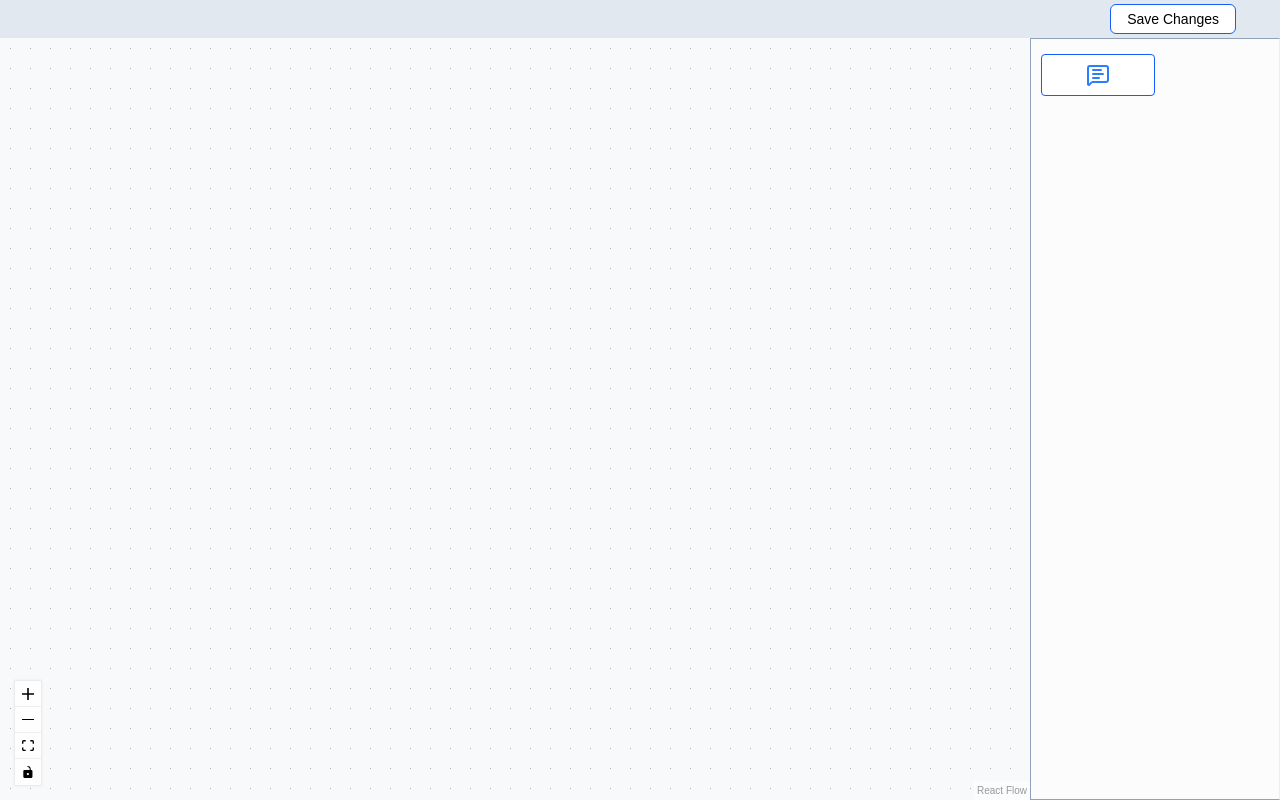
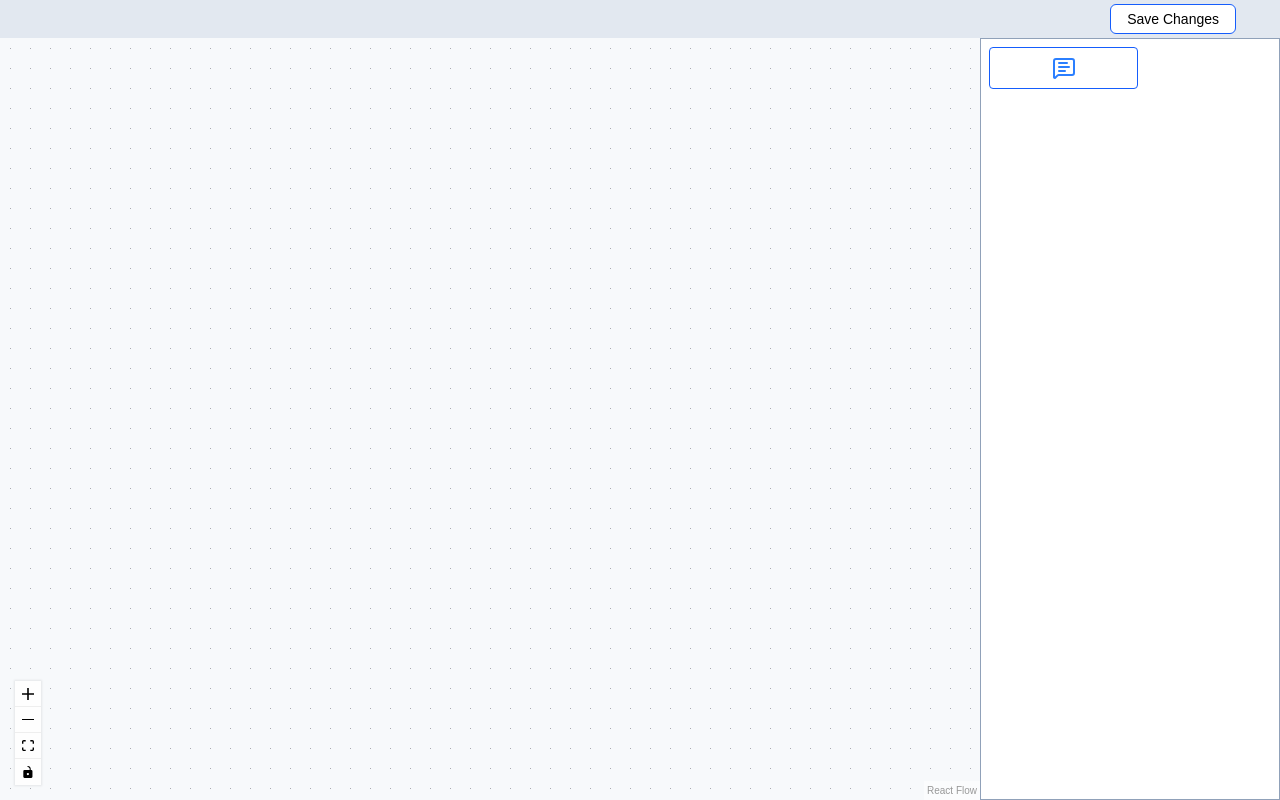
Before and after one commit to A-ryan-Kalra/chatbot-flow-builder, a React (Vite) app: page / in a window 1280 px wide. Built offline with nearby package versions, Linux system fonts and the light colour scheme.

Commit message:
rename text messages

```diff
--- a/src/components/drag-drop-flow.tsx
+++ b/src/components/drag-drop-flow.tsx
@@ -10,42 +10,29 @@ import {
   Background,
   Handle,
   Position,
+  type Node,
 } from "@xyflow/react";
 import Header from "./header";
 import "@xyflow/react/dist/style.css";
 
 import Sidebar from "./sidebar";
 import { DnDProvider, useDnD } from "./dnd-context";
-const CustomNode = () => (
-  <div style={{ padding: 10, border: "1px solid #777", borderRadius: "5px" }}>
-    <Handle type="target" position={Position.Left} />
-    <div>Node content</div>
-    <Handle type="source" position={Position.Right} />
-  </div>
-);
-const nodeTypes = {
-  custom: CustomNode,
-};
-const initialNodes = [
-  {
-    id: "1",
-    // type: "custom",
-    sourcePosition: Position.Right,
-    targetPosition: Position.Left,
-    data: { label: "input node" },
-    position: { x: 250, y: 5 },
-  },
-];
 
 let id = 0;
-const getId = () => `dndnode_${id++}`;
+const getId = () => `test message ${++id}`;
 
 const DnDFlow = () => {
   const reactFlowWrapper = useRef(null);
   const [nodes, setNodes, onNodesChange] = useNodesState<any>([]);
   const [edges, setEdges, onEdgesChange] = useEdgesState<any>([]);
   const { screenToFlowPosition } = useReactFlow();
-  const [type, setType] = useDnD();
+  const [type] = useDnD();
+  const [value, setValue] = useState<string>("");
+
+  const [selectedNode, setSelectedNode] = useState<{
+    isSelected: boolean;
+    node: Node | null;
+  }>({ isSelected: false, node: null });
 
   function checkAllConencted(): any[] | undefined {
     let collectAllDisconnectedNodes: any[] = [];
@@ -65,14 +52,27 @@ const DnDFlow = () => {
         }
       }
     }
+    if (collectAllDisconnectedNodes.length === 1) {
+      if (selectedNode.node) {
+        setNodes(
+          nodes.map((node) => {
+            if (node.id === selectedNode.node!.id) {
+              return { ...node, data: { ...node.data, label: value } };
+            } else {
+              return node;
+            }
+          })
+        );
+      }
+      // alert(value);
+    }
   }
 
   console.log("nodes", nodes);
-  console.log("edges", edges);
+  // console.log("edges", edges);
   const onConnect = useCallback(
     (params: any) =>
       setEdges((eds) => {
-        console.log("eds", eds);
         // console.log("params", params);
         if (eds.length > 0) {
           for (const edge of eds) {
@@ -83,7 +83,6 @@ const DnDFlow = () => {
           }
         }
 
-        console.log(params);
         params.connected = true;
         return addEdge(params, eds);
       }),
@@ -125,8 +124,23 @@ const DnDFlow = () => {
     },
     [screenToFlowPosition, type]
   );
-  // console.log("isError", saveState);
 
+  useEffect(() => {
+    // let isTriggered=
+    const selected = nodes.find((node) => node?.selected);
+
+    if (selected) {
+      setSelectedNode(() => ({
+        node: selected,
+        isSelected: true,
+      }));
+    } else {
+      setSelectedNode((prev) => ({
+        ...prev,
+        isSelected: false,
+      }));
+    }
+  }, [nodes]);
   return (
     <>
       <Header collectAllDisconnectedNodes={checkAllConencted} />
@@ -139,8 +153,12 @@ const DnDFlow = () => {
             onEdgesChange={onEdgesChange}
             onConnect={onConnect}
             onDrop={onDrop}
-            nodeTypes={nodeTypes}
+            // nodeTypes={nodeTypes}
             //   onDragStart={onDragStart}
+            panOnScroll={false}
+            // nodesDraggable={true}
+            selectionOnDrag={false}
+            panOnDrag={true}
             onDragOver={onDragOver}
             fitView
           >
@@ -148,7 +166,11 @@ const DnDFlow = () => {
             <Background />
           </ReactFlow>
         </div>
-        <Sidebar />
+        <Sidebar
+          selectedNode={selectedNode}
+          value={value}
+          setValue={setValue}
+        />
       </div>
     </>
   );
--- a/src/components/header.tsx
+++ b/src/components/header.tsx
@@ -7,10 +7,15 @@ function header({ collectAllDisconnectedNodes }: HeaderProps) {
   const [errorOnSave, setErrorOnSave] = useState<boolean>(false);
   return (
     <header className="flex justify-end p-1 bg-slate-200">
-      {errorOnSave && <button>Cannot Save Changes</button>}
+      {errorOnSave && (
+        <button className="mx-auto border-[1.5px] border-red-300 bg-red-300 cursor-pointer rounded-md px-4 py-1  text-sm">
+          Cannot Save Changes
+        </button>
+      )}
       <button
         onClick={() => {
           const emptyTarget = collectAllDisconnectedNodes();
+
           setErrorOnSave(emptyTarget ? true : false);
         }}
         className="border-[1.5px] border-blue-600 bg-white cursor-pointer rounded-md px-4 py-1 mr-10 text-sm"
--- a/src/components/sidebar.tsx
+++ b/src/components/sidebar.tsx
@@ -1,23 +1,50 @@
+import type { Node } from "@xyflow/react";
 import { useDnD } from "./dnd-context";
 import { MessageSquareTextIcon } from "lucide-react";
+import { useState, type ReactNode } from "react";
 
-export default () => {
+interface SideProps {
+  value: string;
+  setValue: (value: string) => void;
+  selectedNode: {
+    isSelected: boolean;
+    node: Node | null;
+  };
+}
+
+export default ({ selectedNode, setValue, value }: SideProps) => {
   const [_, setType] = useDnD();
 
   const onDragStart = (event: any, nodeType: any) => {
     setType!(nodeType as unknown as any);
     event.dataTransfer.effectAllowed = "move";
   };
-
+  // console.log("Selected", selectedNode);
   return (
-    <aside className="flex flex-wrap border-[1px] border-slate-400">
+    <div className="flex overflow-hidden w-[300px] flex-wrap border-[1px] border-slate-400">
+      {selectedNode?.isSelected ? (
         <div
-        className="border-[1.5px] basis-1/2 items-center justify-center w-fit h-fit border-blue-600 bg-white cursor-pointer rounded-sm p-2 text-sm"
+          className={`w-full   duration-300 transition border-[1.5px]  items-center justify-center  h-fit border-slate-400 bg-white cursor-pointer flex flex-col`}
+        >
+          <h1 className="text-center p-1 border-[1px] w-full ">Message</h1>
+          <textarea
+            value={value ? value : (selectedNode?.node?.data?.label as string)}
+            // defaultValue={selectedNode?.node?.data?.label as string}
+            onChange={(e) => setValue(e.target.value)}
+            className="border-[1px] p-1 focus-visible:border-[1px] focus-visible:ring-1 focus-visible:ring-purple-400 focus-visible:outline-none"
+          ></textarea>
+        </div>
+      ) : (
+        <>
+          <div
+            className={` m-2 duration-300 transition border-[1.5px] basis-1/2 items-center justify-center w-fit h-fit border-blue-600 bg-white cursor-pointer rounded-sm p-2 text-sm`}
             onDragStart={(event) => onDragStart(event, "default")}
             draggable
           >
             <MessageSquareTextIcon className="mx-auto text-blue-500" />
           </div>
-    </aside>
+        </>
+      )}
+    </div>
   );
 };
```
Lines whose indentation alone changed are shown as unchanged.
